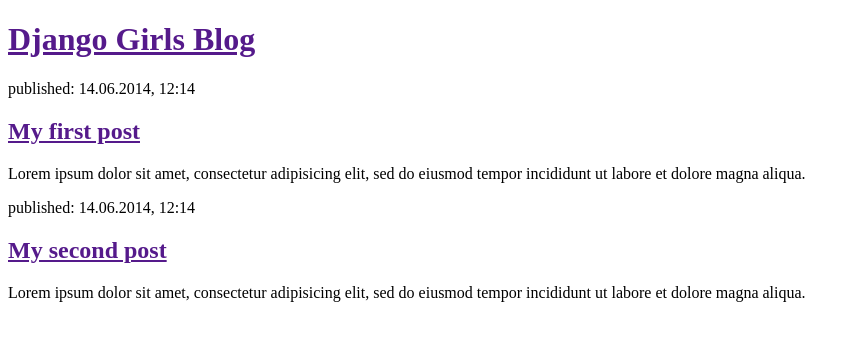
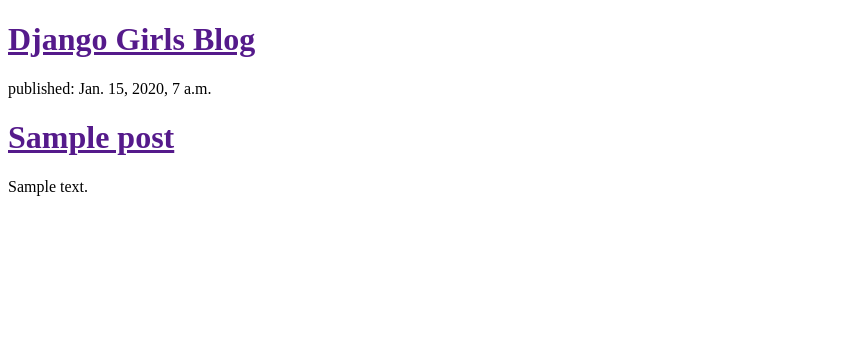
Before and after one commit to igorslima/django-tutorial, a Django app: template blog/templates/blog/post_list.html in a window 1280 px wide. Shown: the top 341 px of the page, without its empty margins (0-860 px from the left). Run offline with Django 3.2, Linux system fonts and the light colour scheme; the template is opened without the code that fills it: values that come from a table or form of the project are taken from there, others are empty; tables that the repository leaves empty hold one stand-in row (values such as "Sample post").

Commit message:
Modified templates to display post from database.

```diff
--- a/blog/templates/blog/post_list.html
+++ b/blog/templates/blog/post_list.html
@@ -8,17 +8,16 @@
 		<h1><a href="">Django Girls Blog</a></h1>
 	</div>
 	<div>
-		<p>published: 14.06.2014, 12:14</p>
-		<h2><a href="">My first post</a></h2>
-		<p>Lorem ipsum dolor sit amet, consectetur adipisicing elit, sed do eiusmod
-		tempor incididunt ut labore et dolore magna aliqua.</p>
+		{% for post in posts %}
+			<div>
+				<p>published: {{post.published_date}}</p>
+				<h1><a href="">{{ post.title }}</a></h1>
+				<p>{{ post.text|linebreaksbr }}</p>
+
+			</div>
+		{% endfor %}
 	</div>
-	<div>
-		<p>published: 14.06.2014, 12:14</p>
-		<h2><a href="">My second post</a></h2>
-		<p>Lorem ipsum dolor sit amet, consectetur adipisicing elit, sed do eiusmod
-		tempor incididunt ut labore et dolore magna aliqua.</p>
-	</div>
+
 
 </body>
 </html>
--- a/blog/views.py
+++ b/blog/views.py
@@ -1,6 +1,8 @@
 from django.shortcuts import render
-
+from django.utils import timezone
+from .models import Post
 # Create your views here.
 
 def post_list(request):
-	return render(request, 'blog/post_list.html', {})
+	posts = Post.objects.filter(published_date__lte=timezone.now()).order_by('published_date')
+	return render(request, 'blog/post_list.html', {'posts': posts})
```
